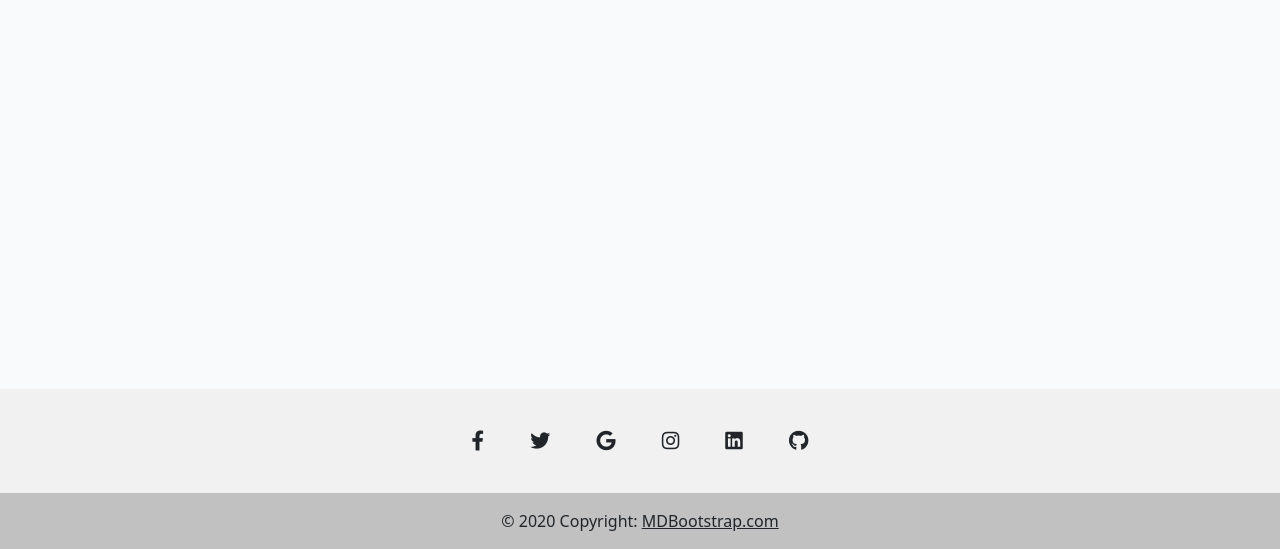
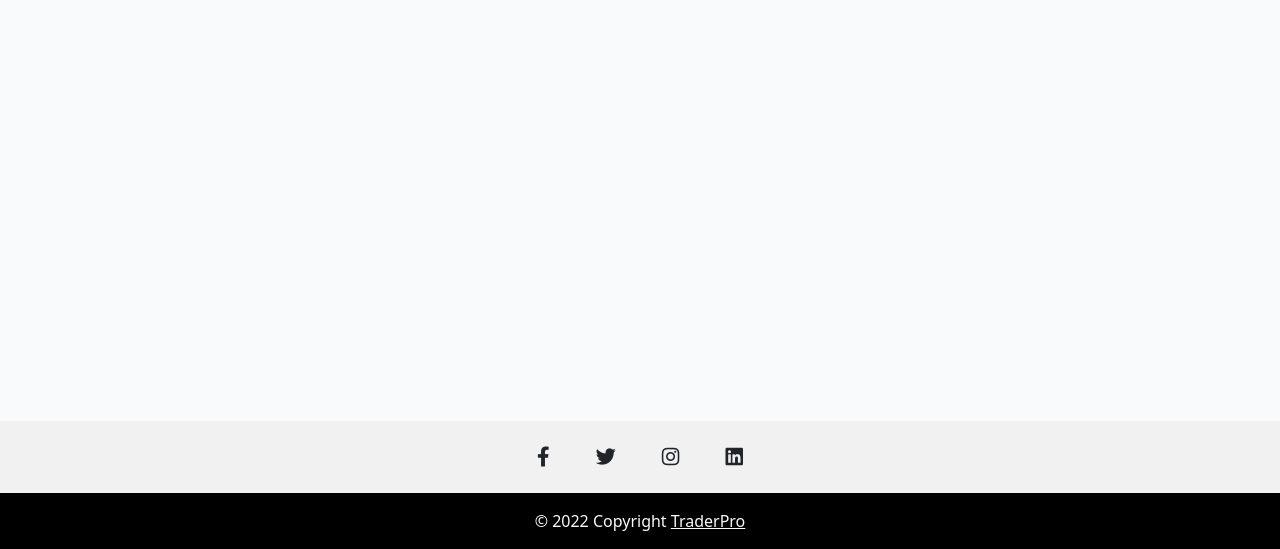
Before and after one commit to Code-Institute-Submissions/JimmyThePro-daytrading-blog_AprResub, a Django app: page / in a window 1280 px wide. Shown: the part 251-800 px from the top of the page. Run offline with Django 3.2, Linux system fonts and the light colour scheme; data that the repository does not hold is empty.

Commit message:
Add main background image, fix so 2 posts per row is shown instead of 3 on main page

```diff
--- a/templates/base.html
+++ b/templates/base.html
@@ -80,9 +80,9 @@
     <!-- Footer -->
     <footer class="text-center text-white mt-auto" style="background-color: #f1f1f1;">
         <!-- Grid container -->
-        <div class="container pt-4">
+        <div class="container pt-2">
           <!-- Section: Social media -->
-          <section class="mb-4">
+          <section class="mb-2">
             <!-- Facebook -->
             <a
               class="btn btn-link btn-floating btn-lg text-dark m-1"
@@ -99,15 +99,6 @@
               role="button"
               data-mdb-ripple-color="dark"
               ><i class="fab fa-twitter"></i
-            ></a>
-
-            <!-- Google -->
-            <a
-              class="btn btn-link btn-floating btn-lg text-dark m-1"
-              href="#!"
-              role="button"
-              data-mdb-ripple-color="dark"
-              ><i class="fab fa-google"></i
             ></a>
 
             <!-- Instagram -->
@@ -127,26 +118,18 @@
               data-mdb-ripple-color="dark"
               ><i class="fab fa-linkedin"></i
             ></a>
-            <!-- Github -->
-            <a
-              class="btn btn-link btn-floating btn-lg text-dark m-1"
-              href="#!"
-              role="button"
-              data-mdb-ripple-color="dark"
-              ><i class="fab fa-github"></i
-            ></a>
           </section>
           <!-- Section: Social media -->
         </div>
         <!-- Grid container -->
 
         <!-- Copyright -->
-        <div class="text-center text-dark p-3" style="background-color: rgba(0, 0, 0, 0.2);">
-          © 2020 Copyright:
-          <a class="text-dark" href="https://mdbootstrap.com/">MDBootstrap.com</a>
+        <div class="text-center text-light p-3" style="background-color: black;">
+          © 2022 Copyright
+          <a class="text-light" href="#">TraderPro</a>
         </div>
         <!-- Copyright -->
-      </footer>
+    </footer>
     <script>
         setTimeout(function () {
             let messages = document.getElementById('msg');
--- a/templates/index.html
+++ b/templates/index.html
@@ -5,26 +5,25 @@
 <div class="container-fluid">
     <div class="row">
 
-<!-- Jumbotron -->
+<!-- Main background image -->
 <div
   class="bg-image p-5 text-center shadow-1-strong rounded mb-5 text-white"
   style="background-image: url('https://mdbcdn.b-cdn.net/img/new/slides/003.webp');"
 >
-  <h1 class="mb-3 h2">Jumbotron</h1>
+  <h1 class="mb-3 h2">Daytrading Blog</h1>
 
   <p>
-    Lorem ipsum dolor, sit amet consectetur adipisicing elit.
+    Everything you need to know about daytrading.
   </p>
 </div>
-<!-- Jumbotron -->
 
-        <!-- Blog Entries Column -->
+        <!-- Blogpost column -->
 
         <div class="col-8 mt-3 left mx-auto">
-            <div class="row mx-auto">
+            <div class="row">
                 {% for post in post_list %}
-                <div class="col-md-4">
-                    <div class="card mb-4">
+                <div class="col-md-6 mx-auto">
+                    <div class="card mb-6">
                         <div class="card-body">
                             <div class="image-container">
                                 {% if "placeholder" in post.featured_image.url %}
@@ -47,7 +46,7 @@
                         </div>
                     </div>
                 </div>
-                {% if forloop.counter|divisibleby:3 %}
+                {% if forloop.counter|divisibleby:2 %}
             </div>
             <div class="row">
                 {% endif %}
```
